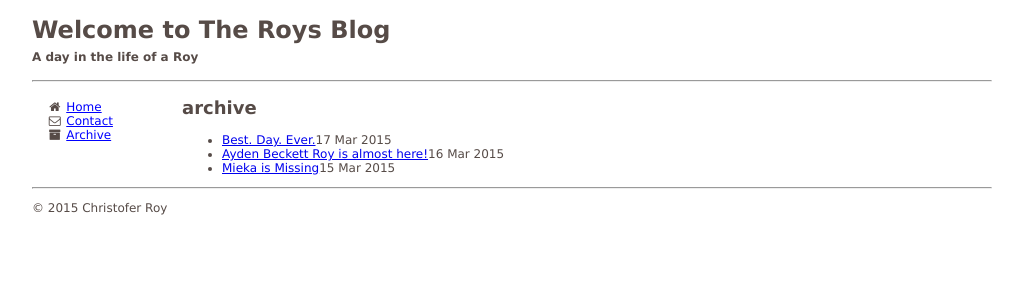
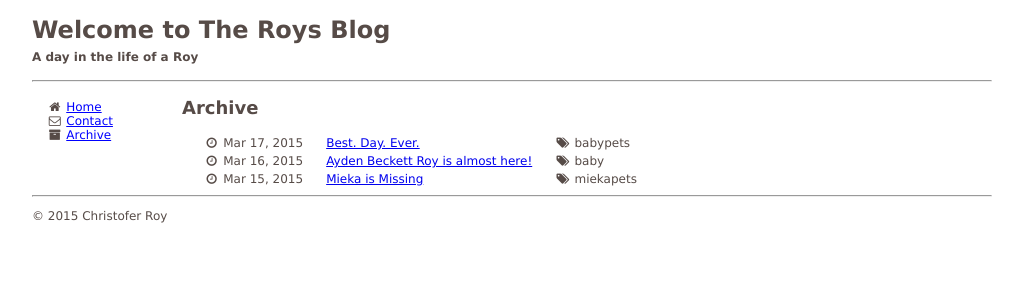
Before and after one commit to cbRoy/cbRoy.github.io, a Jekyll site: the page built from archive.html, in a window 1280 px wide. Shown: the top 300 px of the page, without its empty margins (26-1049 px from the left). Built offline with Jekyll 4.4.1, drawn with Linux system fonts in a browser that asks for light colours; Markdown is read by kramdown in place of the engine named in the settings.

Commit message:
Site updated at 2015-03-19 03:18:09 UTC

```diff
--- a/archive.html
+++ b/archive.html
@@ -2,16 +2,15 @@
 layout: default
 title: Archive
 ---
-
-<h2>archive</h2>
-<ul id="archive">
-{% for post in site.posts %}
-<li class="post-{{ post.category }}">
-{% if post.external_url == nil %}
-<a href="{{ post.url }}">{{ post.title }}</a><abbr>{{ post.date | date_to_string }}</abbr>
-{% else %}
-<a href="{{ post.external_url }}">{{ post.title }}</a><abbr>{{ post.date | date_to_string }}</abbr>
-{% endif %}
-</li>
-{% endfor %}
-</ul>
+<section>
+	<h2>Archive</h2>
+	<table>
+	{% for post in site.posts %}
+		<tr>
+			<td><i class="fa fa-clock-o fa-fw"></i> <time datetime="{{post.date|date:"%F"}}">{{post.date|date:"%b %d, %Y"}}</time></td>
+			<td><a href="{{site.baseurl}}{{ post.url }}">{{ post.title }}</a></td>
+			<td><span class="category"><i class="fa fa-tags fa-fw"></i> {{post.categories | category_links}}</span></td>
+		</tr>
+	{% endfor %}
+	</table>
+</section>
```
Also changed, not shown: _layouts/post.html (+8 -44 lines), 1 other file.
